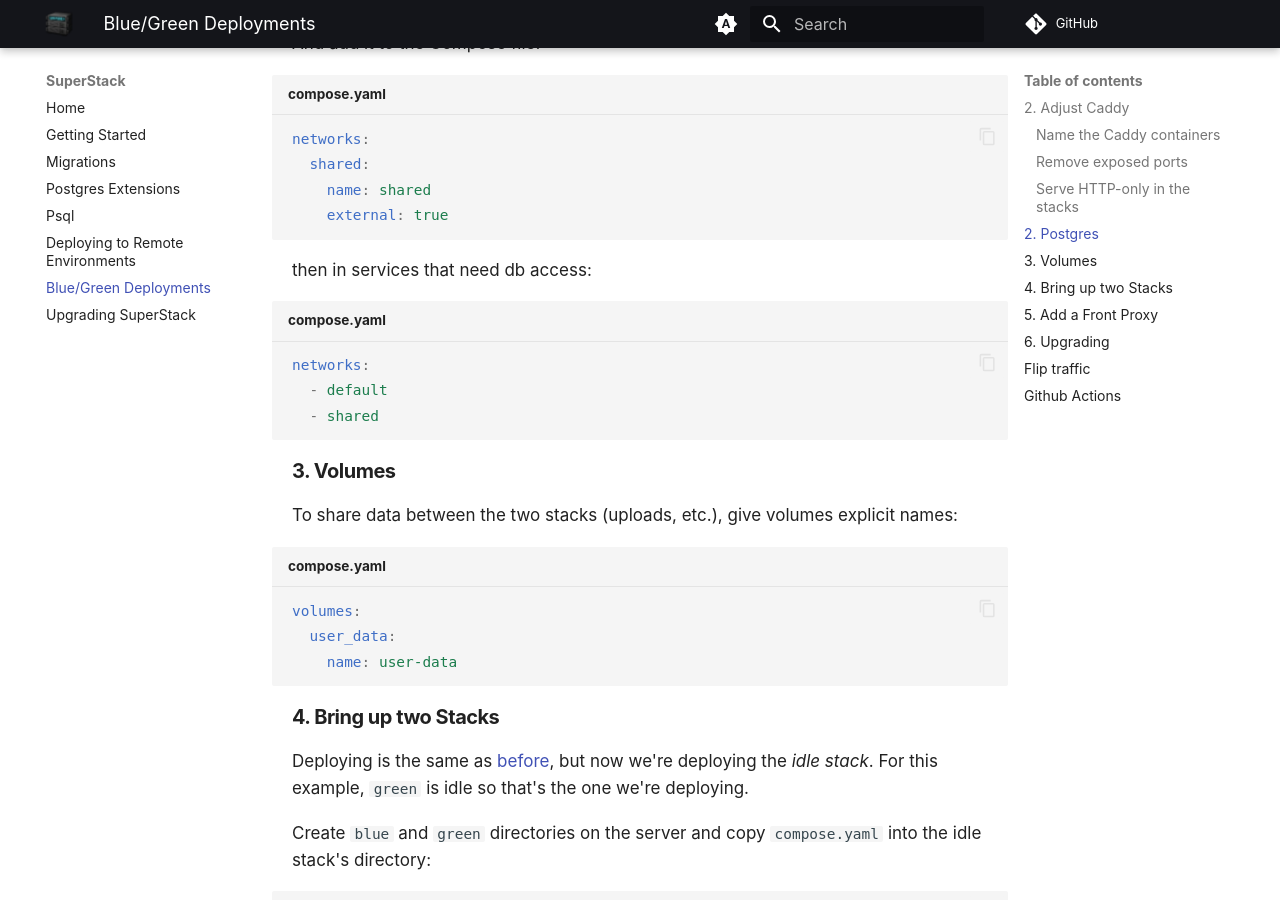
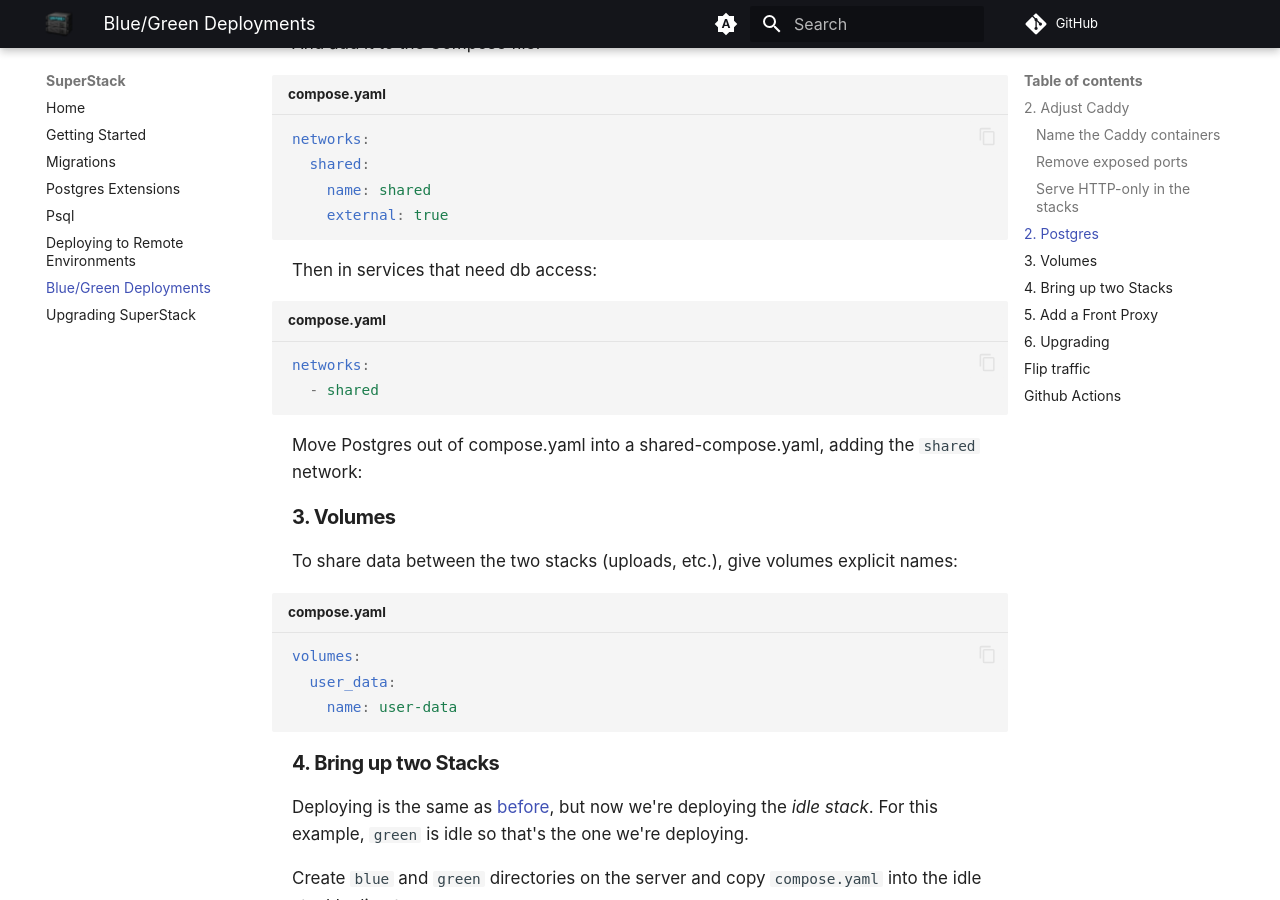
Before and after one commit to explodinglabs/superstack.docs, an MkDocs documentation site: the page built from docs/bluegreen.md, in a window 1280 px wide and 900 px high, scrolled down 1856 px. Built offline with MkDocs 1.6.1 and Material for MkDocs 9.7.7, drawn with Linux system fonts in a browser that asks for light colours; comment, search, counter and statistics services are not loaded.

Commit message:
Update bluegreen.md

````diff
--- a/docs/bluegreen.md
+++ b/docs/bluegreen.md
@@ -11,9 +11,6 @@ stack", now there is:
 2. A `green` stack
 3. A front proxy to direct traffic
 4. An external Postgres.
-
-
-
 
 ## 2. Adjust Caddy
 
@@ -67,13 +64,15 @@ networks:
     external: true
 ```
 
-then in services that need db access:
+Then in services that need db access:
 
 ```yaml title="compose.yaml"
 networks:
-  - default
   - shared
 ```
+
+Move Postgres out of compose.yaml into a shared-compose.yaml, adding the `shared` network:
+
 
 ## 3. Volumes
 
````
